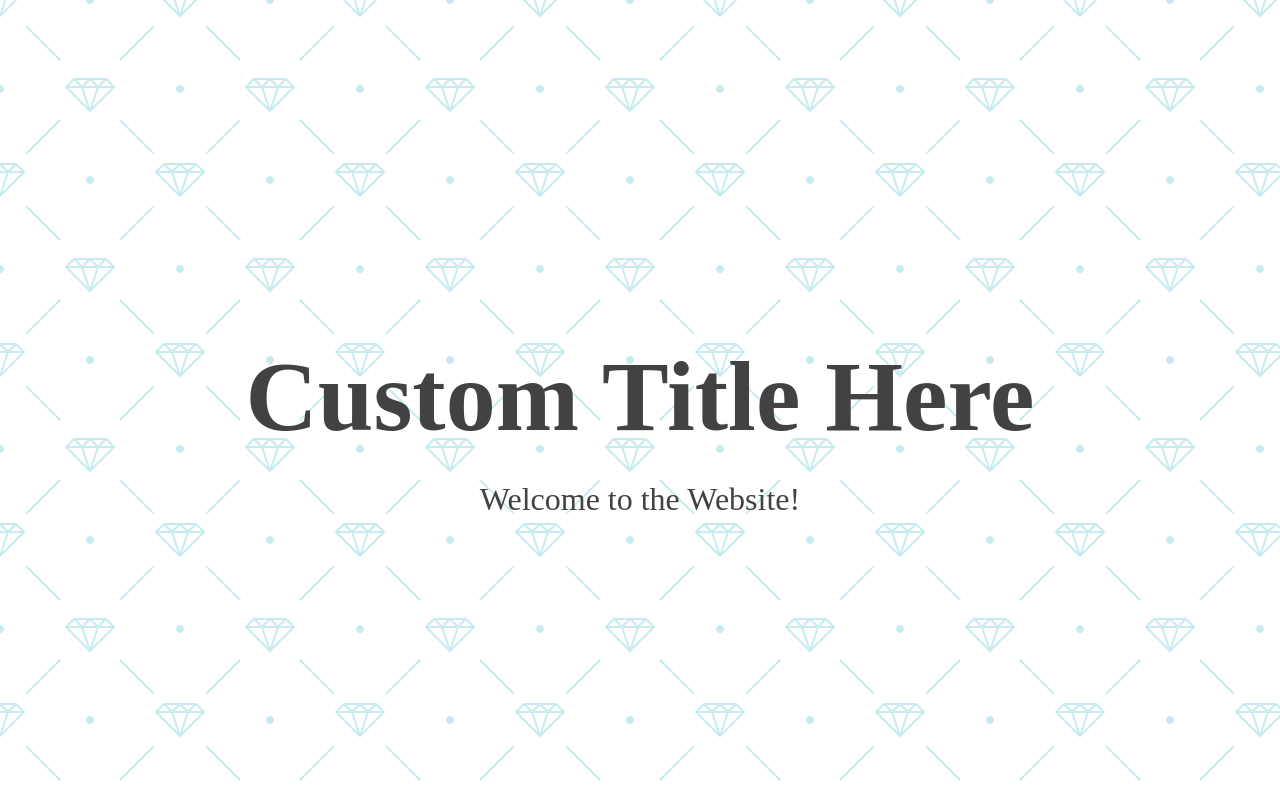
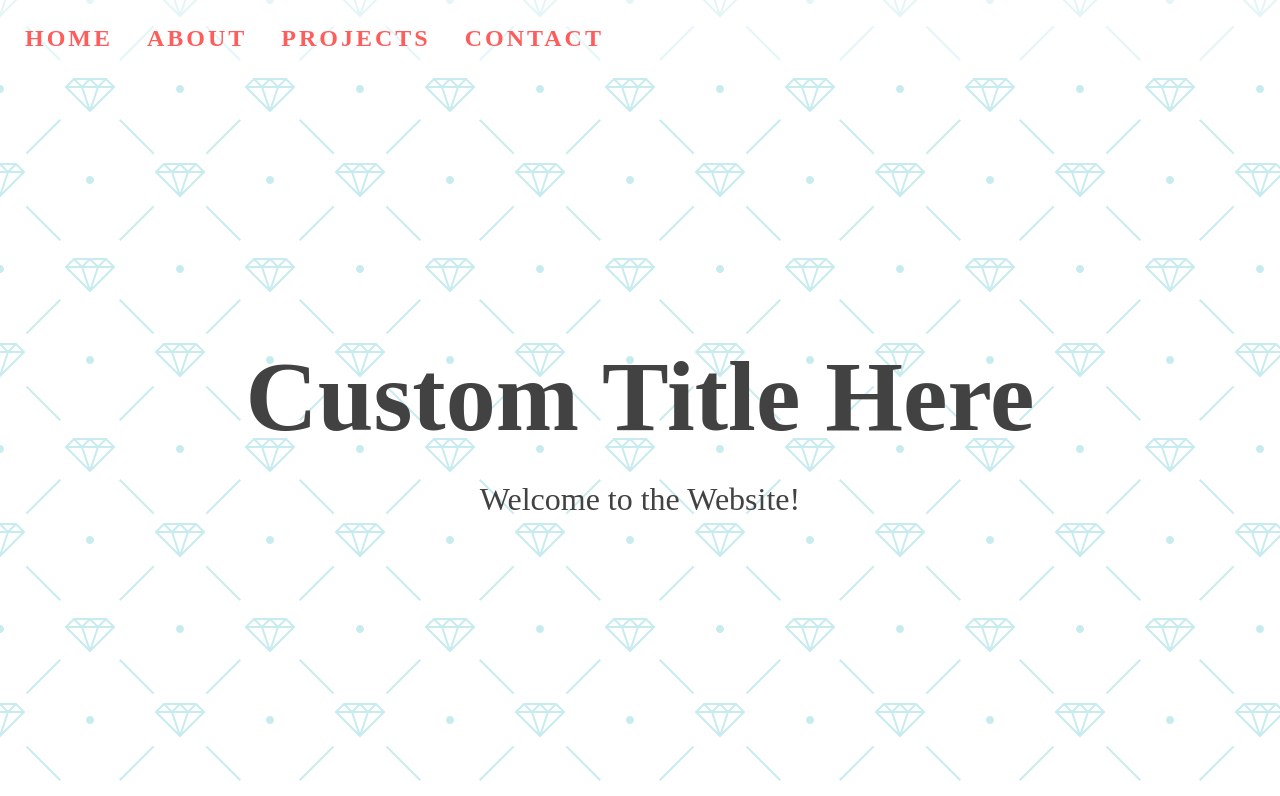
Before and after one commit to pein/dark-mode, a plain HTML site: page index.html in a window 1280 px wide. Shown: the top 796 px of the page. Drawn offline with Linux system fonts and the light colour scheme.

Commit message:
Navigation & Smooth Scroll

```diff
--- a/index.html
+++ b/index.html
@@ -9,6 +9,14 @@
     <link rel="stylesheet" href="style.css">
 </head>
 <body>
+    <!-- Navigation -->
+    <nav id="nav">
+        <a href="#home">HOME</a>
+        <a href="#about">ABOUT</a>
+        <a href="#projects">PROJECTS</a>
+        <a href="#contact">CONTACT</a>
+    </nav>
+
     <!-- Home Secion -->
     <section id="home">
         <div class="title-group">
--- a/style.css
+++ b/style.css
@@ -21,6 +21,7 @@
 
 html {
   box-sizing: border-box;
+  scroll-behavior: smooth;
 }
 
 body {
```
